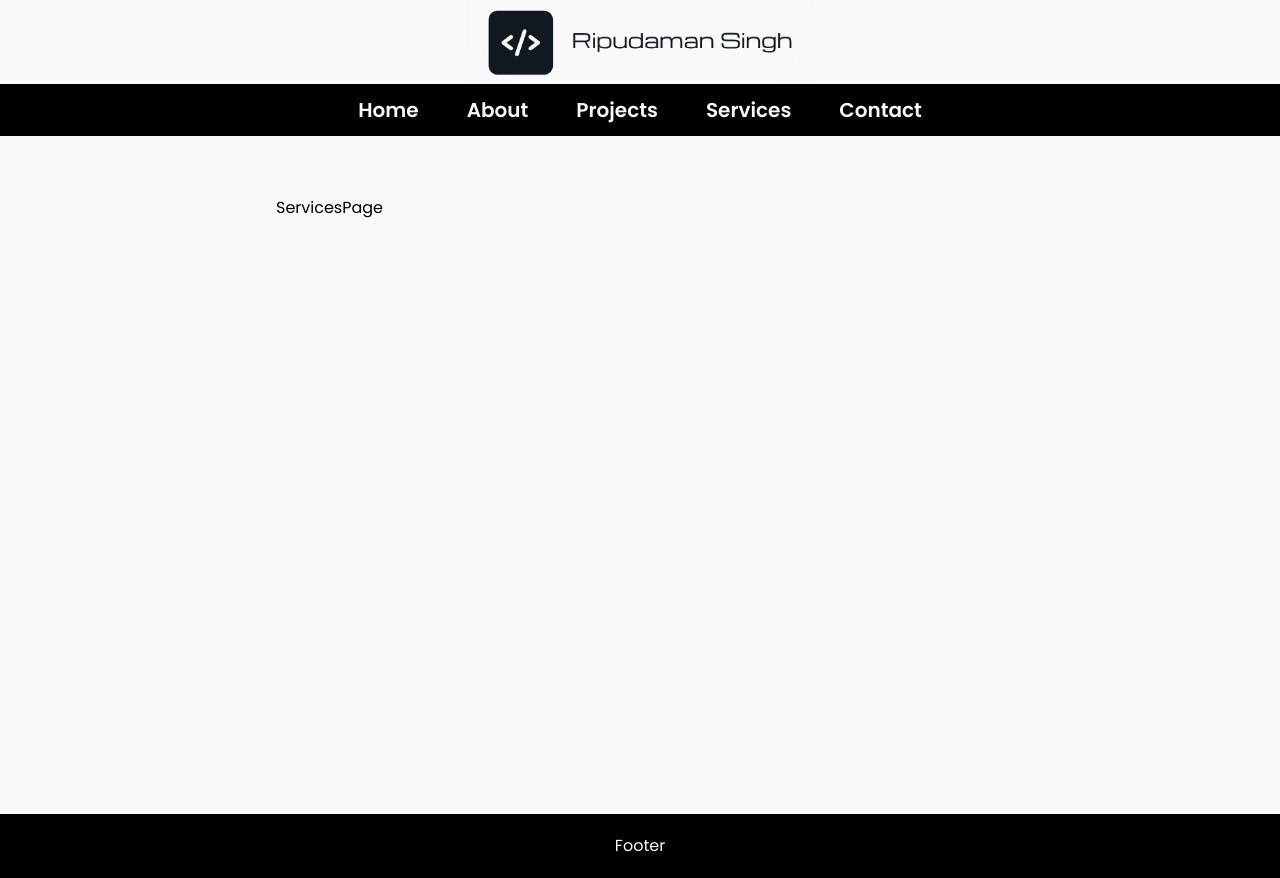
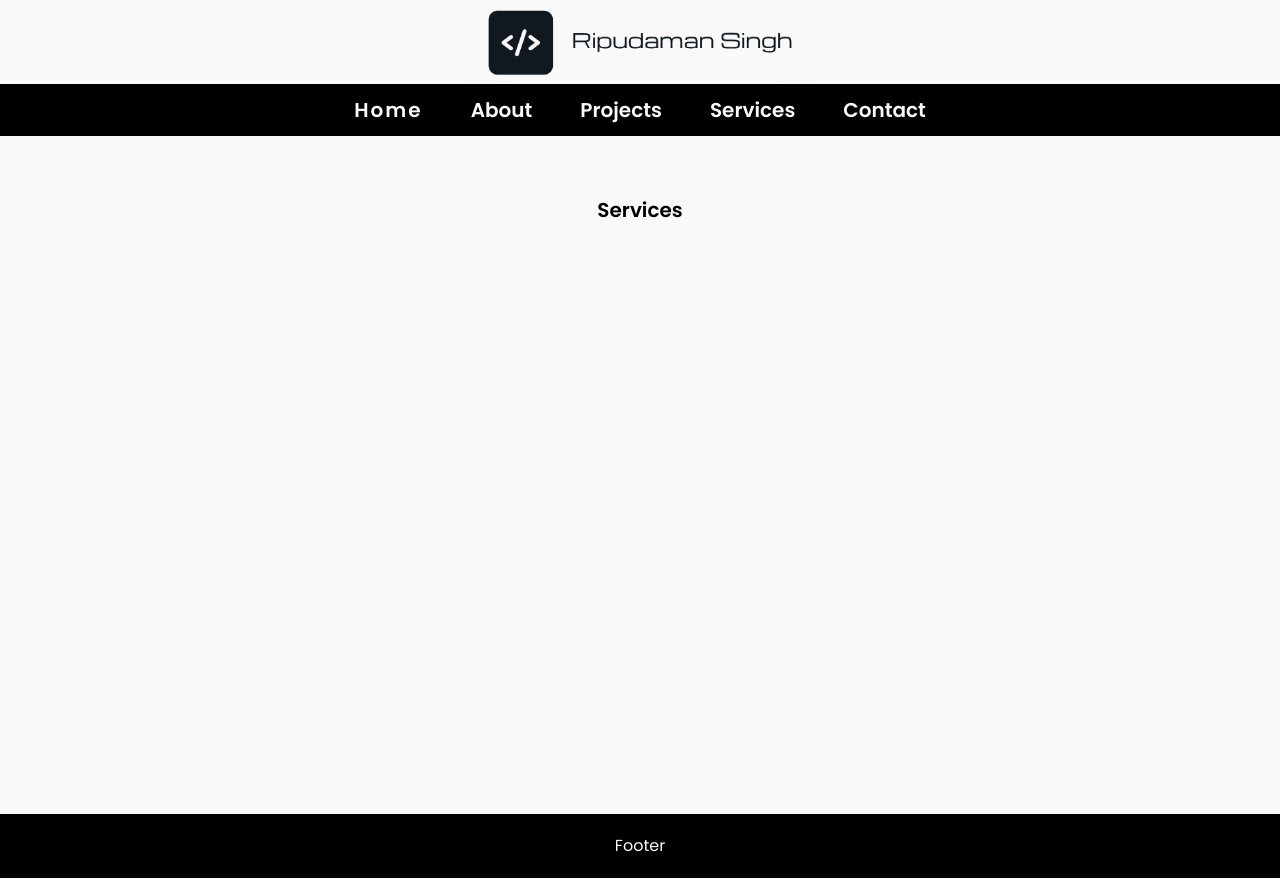
Before and after one commit to rdsingh120/assignment1-portfolio, a React (Vite) app: page /services in a window 1280 px wide. Built offline with nearby package versions, Linux system fonts and the light colour scheme.

Commit message:
title component created

```diff
--- a/src/components/Navbar.jsx
+++ b/src/components/Navbar.jsx
@@ -11,7 +11,7 @@ const Navbar = () => {
         className="nav-links-container flex flex-wrap justify-center gap-12
       bg-black text-[#f9f9f9] text-xl font-semibold py-3"
       >
-        <Link to="/">Home</Link>
+        <Link className='tracking-widest' to="/">Home</Link>
         <Link to="/about">About</Link>
         <Link to="/projects">Projects</Link>
         <Link to="/services">Services</Link>
--- /dev/null
+++ b/src/components/Project.jsx
@@ -0,0 +1,6 @@
+const Project = () => {
+  return (
+    <div>Project</div>
+  )
+}
+export default Project
--- /dev/null
+++ b/src/components/Title.jsx
@@ -0,0 +1,6 @@
+const Title = ({text}) => {
+  return (
+    <h1 className="text-xl font-semibold mb-5">{text}</h1>
+  )
+}
+export default Title
--- a/src/pages/AboutPage.jsx
+++ b/src/pages/AboutPage.jsx
@@ -2,11 +2,14 @@ import Container from '../components/Container'
 import img from '../assets/img.jpg'
 import { Link } from 'react-router-dom'
 import HR from '../components/HR'
+import Title from '../components/Title'
 
 const AboutPage = () => {
   return (
     <Container>
-      <h1 className="text-xl text-center font-semibold mb-10">About Me</h1>
+      <span className="text-center">
+        <Title text="About Me" />
+      </span>
       <div className="flex flex-wrap items-center justify-center gap-8 mb-10">
         <div className="img-container h-[340px] w-[250px]">
           <img
@@ -33,7 +36,7 @@ const AboutPage = () => {
 
       <HR />
 
-      <h1 className="text-xl font-semibold mb-5">Explore More</h1>
+      <Title text="Explore More" />
       <div className="flex flex-col">
         <Link
           className="hover:text-blue-500"
--- a/src/pages/HomePage.jsx
+++ b/src/pages/HomePage.jsx
@@ -1,15 +1,13 @@
-import Container from "../components/Container"
-import HR from "../components/HR"
+import Container from '../components/Container'
+import HR from '../components/HR'
 import { Link } from 'react-router-dom'
-
+import Title from '../components/Title'
 
 const HomePage = () => {
   return (
     <Container>
       <div className="mt-5">
-        <h1 className="text-xl font-semibold mb-5">
-          Welcome to My Portfolio!
-        </h1>
+        <Title text="Welcome to My Portfolio!" />
         <p className="text-gray-800">
           Thank you for stopping by. I’m thrilled to have you here! This space
           is a reflection of my journey, interests, and aspirations as a
@@ -20,7 +18,7 @@ const HomePage = () => {
 
         <HR />
 
-        <h1 className="text-xl font-semibold mb-5">Mission Statement</h1>
+        <Title text="Mission Statement" />
         <p className="text-gray-800">
           My mission is to continuously grow as a software engineer by embracing
           challenges, building impactful solutions, and sharing knowledge along
@@ -30,7 +28,7 @@ const HomePage = () => {
 
         <HR />
 
-        <h1 className="text-xl font-semibold mb-5">Explore More</h1>
+        <Title text="Explore More" />
         <div className="flex flex-col">
           <Link className="hover:text-blue-500" to="/about">
             🔗 Learn more about me
--- a/src/pages/ProjectsPage.jsx
+++ b/src/pages/ProjectsPage.jsx
@@ -1,9 +1,12 @@
 import Container from '../components/Container'
+import Title from '../components/Title'
 
 const ProjectsPage = () => {
   return (
     <Container>
-      <div>ProjectsPage</div>
+      <span className="text-center">
+        <Title text="Projects" />
+      </span>
     </Container>
   )
 }
--- a/src/pages/ServicesPage.jsx
+++ b/src/pages/ServicesPage.jsx
@@ -1,9 +1,12 @@
 import Container from '../components/Container'
+import Title from '../components/Title'
 
 const ServicesPage = () => {
   return (
     <Container>
-      <div>ServicesPage</div>
+      <span className="text-center">
+        <Title text="Services" />
+      </span>
     </Container>
   )
 }
```
